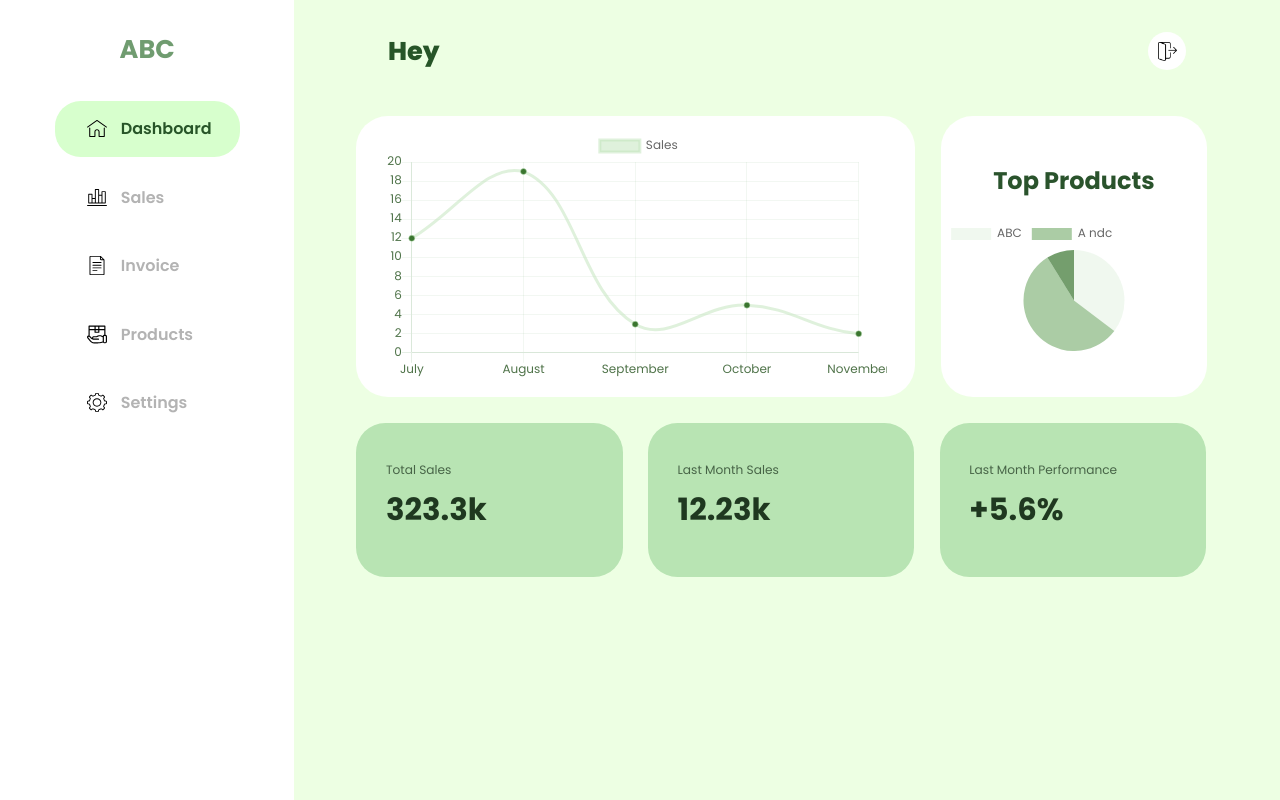
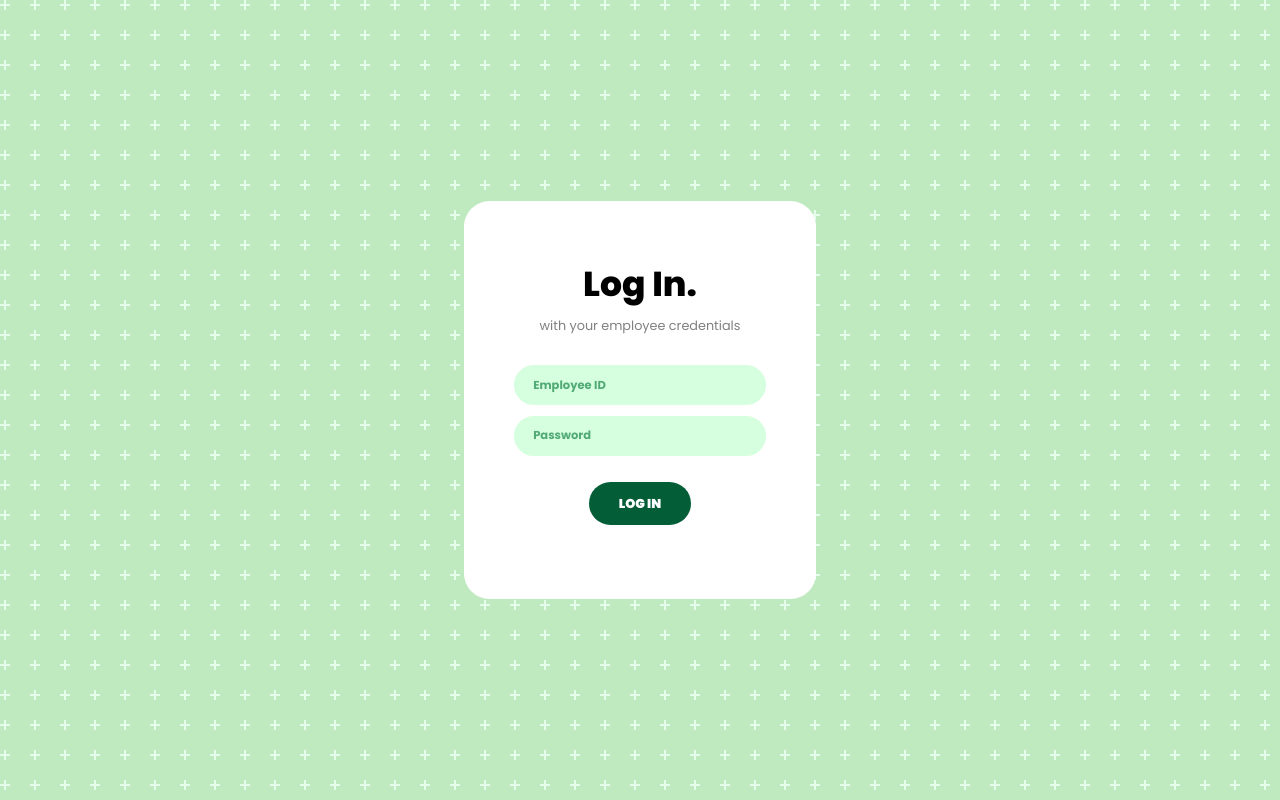
Before and after one commit to AnujSharma141/Pharmacy, a React (Create React App) app: page / in a window 1280 px wide. Built offline with nearby package versions, Linux system fonts and the light colour scheme; no server answers.

Commit message:
Update App.js

```diff
--- a/src/App.js
+++ b/src/App.js
@@ -4,7 +4,7 @@ import Login from './components/login'
 import Tab from './components/tab'
 
 function App() {
-  const [log, setLog] = useState(true)
+  const [log, setLog] = useState(false)
   const logIn = ()=>{
     setLog(true)
   }
```
